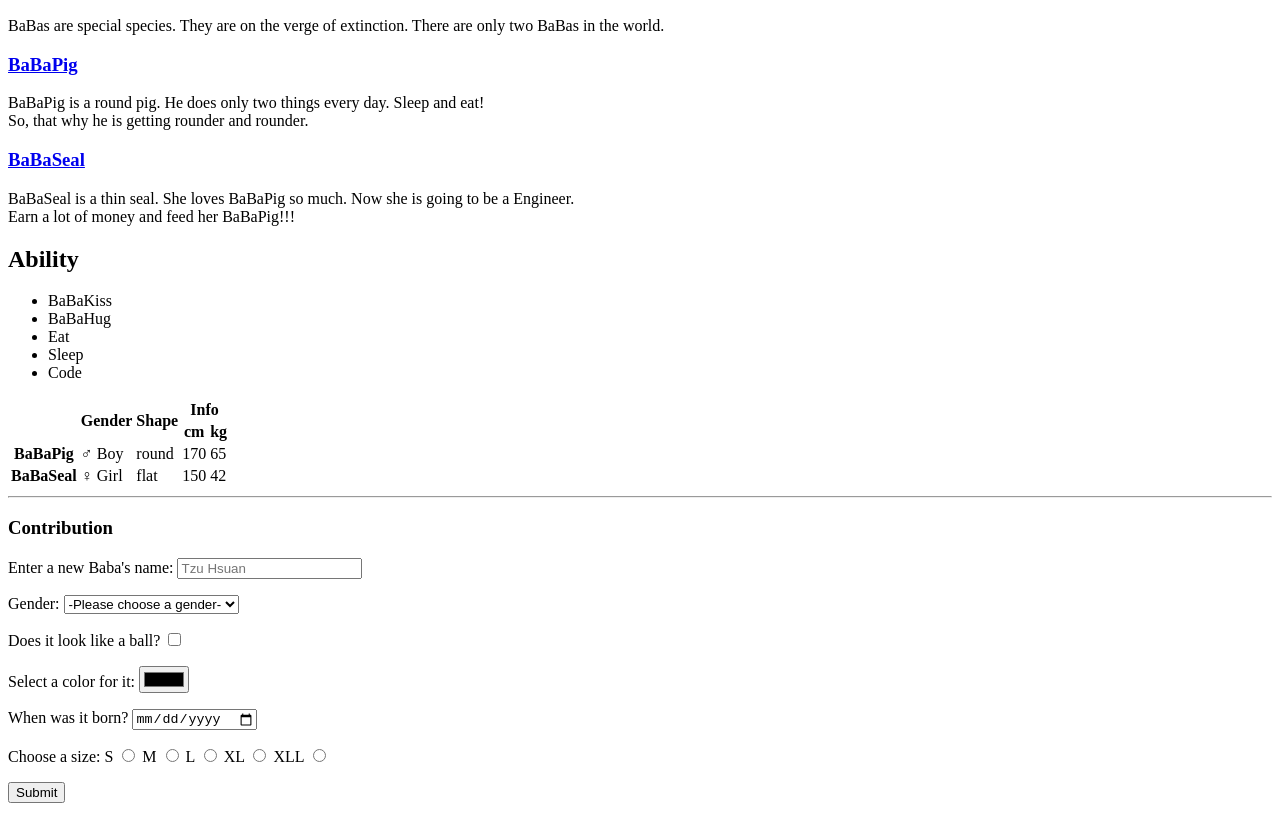
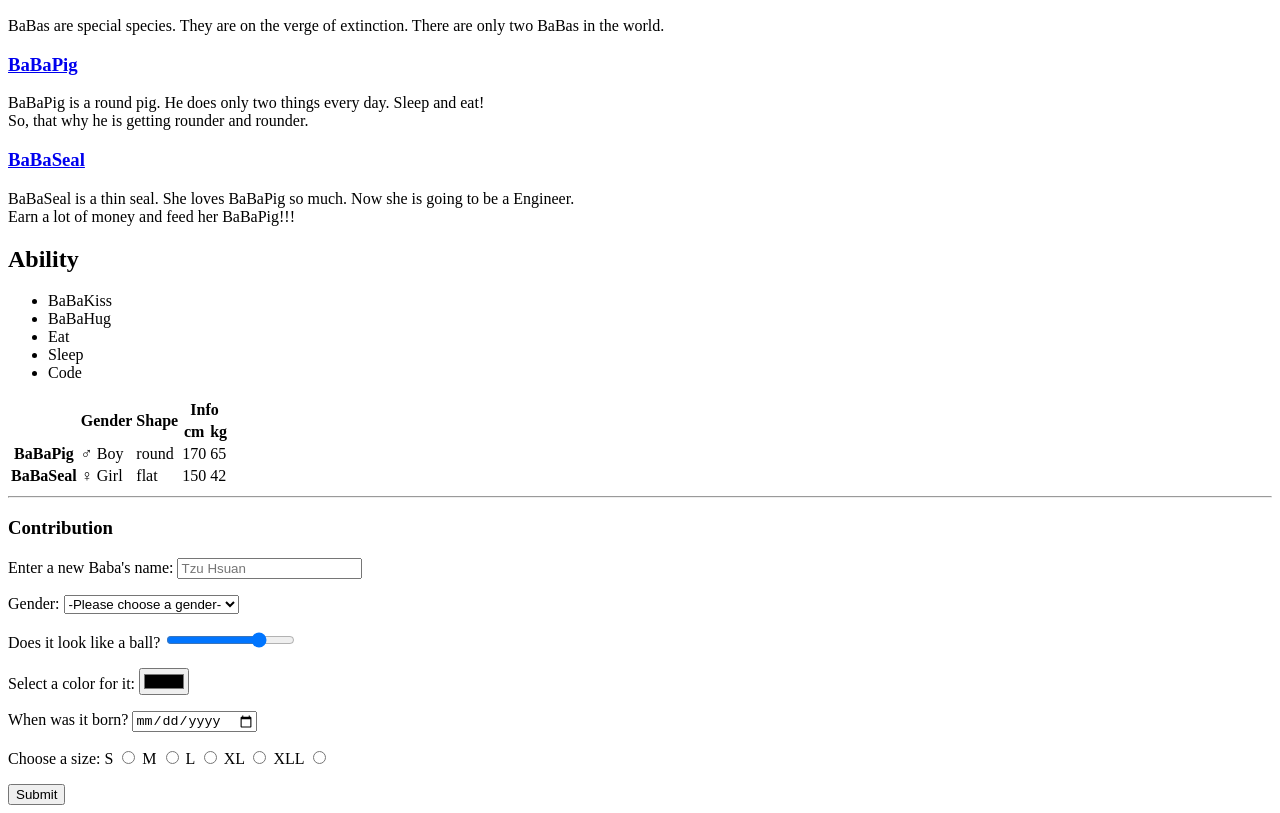
Before and after one commit to fabihsuan/baba-species, a plain HTML site: page index.html in a window 1280 px wide. Shown: the part 110-923 px from the top of the page. Drawn offline with Linux system fonts and the light colour scheme.

Commit message:
edit ball level

```diff
--- a/index.html
+++ b/index.html
@@ -87,7 +87,14 @@
         </p>
         <p>
           <label for="ball">Does it look like a ball?</label>
-          <input type="checkbox" id="ball" name="check" />
+          <input
+            type="range"
+            id="ball"
+            name="ball-level"
+            value="75"
+            min="0"
+            max="100"
+          />
         </p>
         <p>
           <label for="color">Select a color for it:</label>
```
